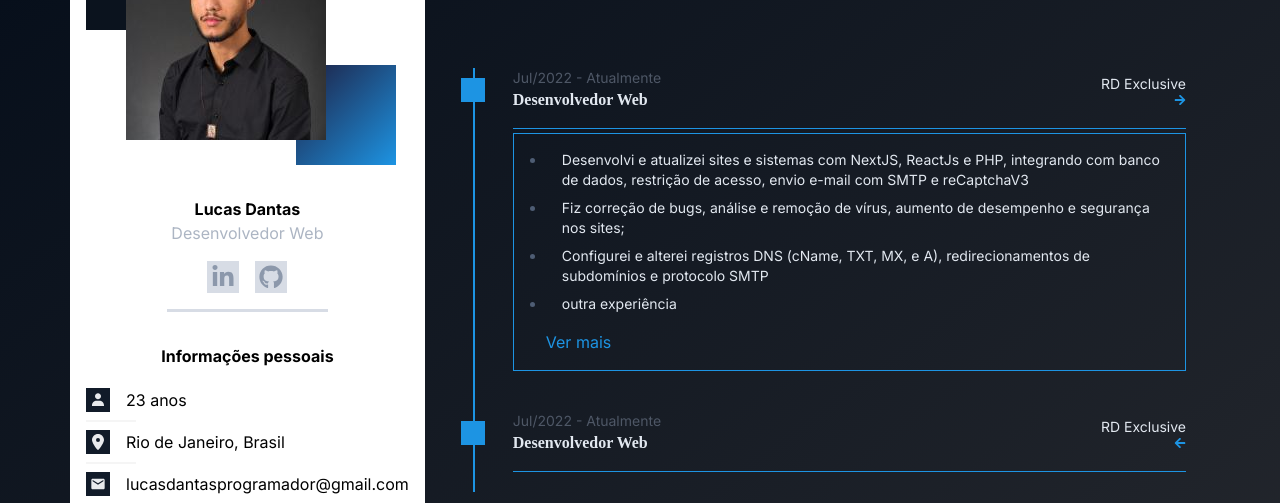
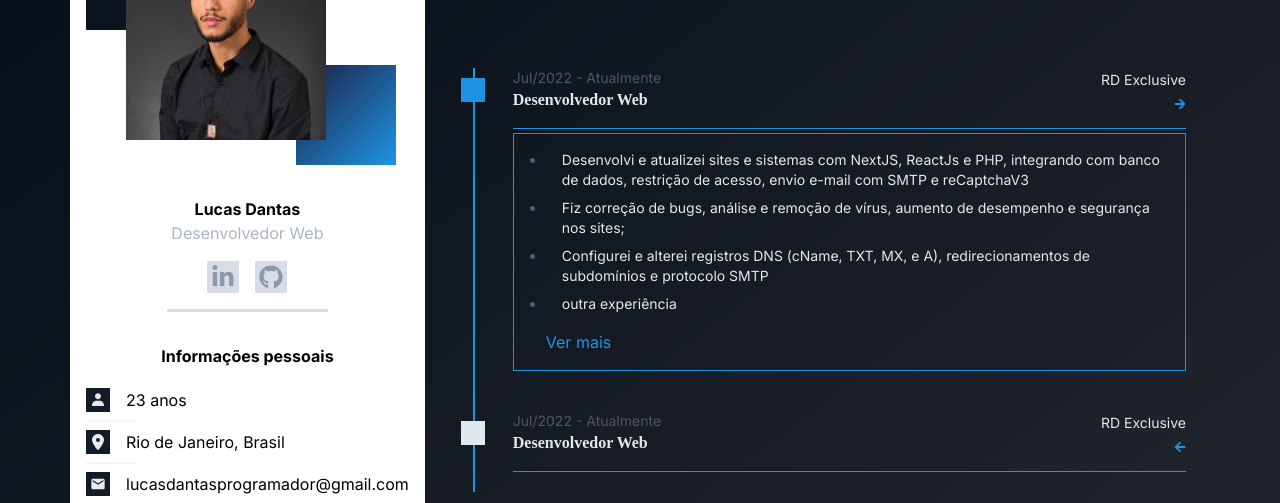
Before and after one commit to lucassdantas/portfolio, a Next.js app: page /experiencias in a window 1280 px wide. Shown: the part 289-792 px from the top of the page. Built offline with nearby package versions, Linux system fonts and the light colour scheme; a web font is replaced by a local one.

Commit message:
style: more ajusts on accordion

```diff
--- a/src/app/experiencias/components/ExperiencesAccordeon/index.tsx
+++ b/src/app/experiencias/components/ExperiencesAccordeon/index.tsx
@@ -2,7 +2,6 @@
 import React, { useState } from 'react';
 import { experiences } from '@/utils/experiences';
 import { Title } from '@/components/Title';
-import { IoIosArrowDown, IoIosArrowUp } from 'react-icons/io';
 import { FaArrowLeft, FaArrowRight } from 'react-icons/fa';
 
 export const ExperiencesAccordion = () => {
@@ -24,9 +23,11 @@ export const ExperiencesAccordion = () => {
         {experiences.map((experience, index) => (
           <div key={index} className="flex flex-col pl-10 pr-6 pb-4">
             <div className="flex justify-between items-center">
-
               <div className="flex items-center absolute -left-3">
-                <div className={`w-6 h-6 bg-primary-blue relative left-1/2 transform -translate-x-1/2`}></div>
+                {expandedIndex === index ?
+                  <div className={`w-6 h-6 bg-primary-blue relative left-1/2 transform -translate-x-1/2`}></div>:
+                  <div className={`w-6 h-6 bg-base_1-a0 relative left-1/2 transform -translate-x-1/2`}></div>
+                }
               </div>
 
               {/* Informações de Período, Título e Empresa */}
@@ -36,11 +37,11 @@ export const ExperiencesAccordion = () => {
               </div>
 
               {/* Informações da Empresa na Horizontal */}
-              <div className="flex flex-col justify-center items-end ml-4">
+              <div className="flex flex-col gap-2 justify-center items-end ml-4">
                 <span className="text-sm text-base_1-a0">{experience.company}</span>
-                <div className="cursor-pointer text-primary-blue" onClick={() => toggleAccordion(index)}>
+                <button className="cursor-pointer text-primary-blue" onClick={() => toggleAccordion(index)}>
                   {expandedIndex === index ? (<FaArrowRight size={12} />) : (<FaArrowLeft size={12} /> )}
-                </div>
+                </button>
               </div>
 
 
```
